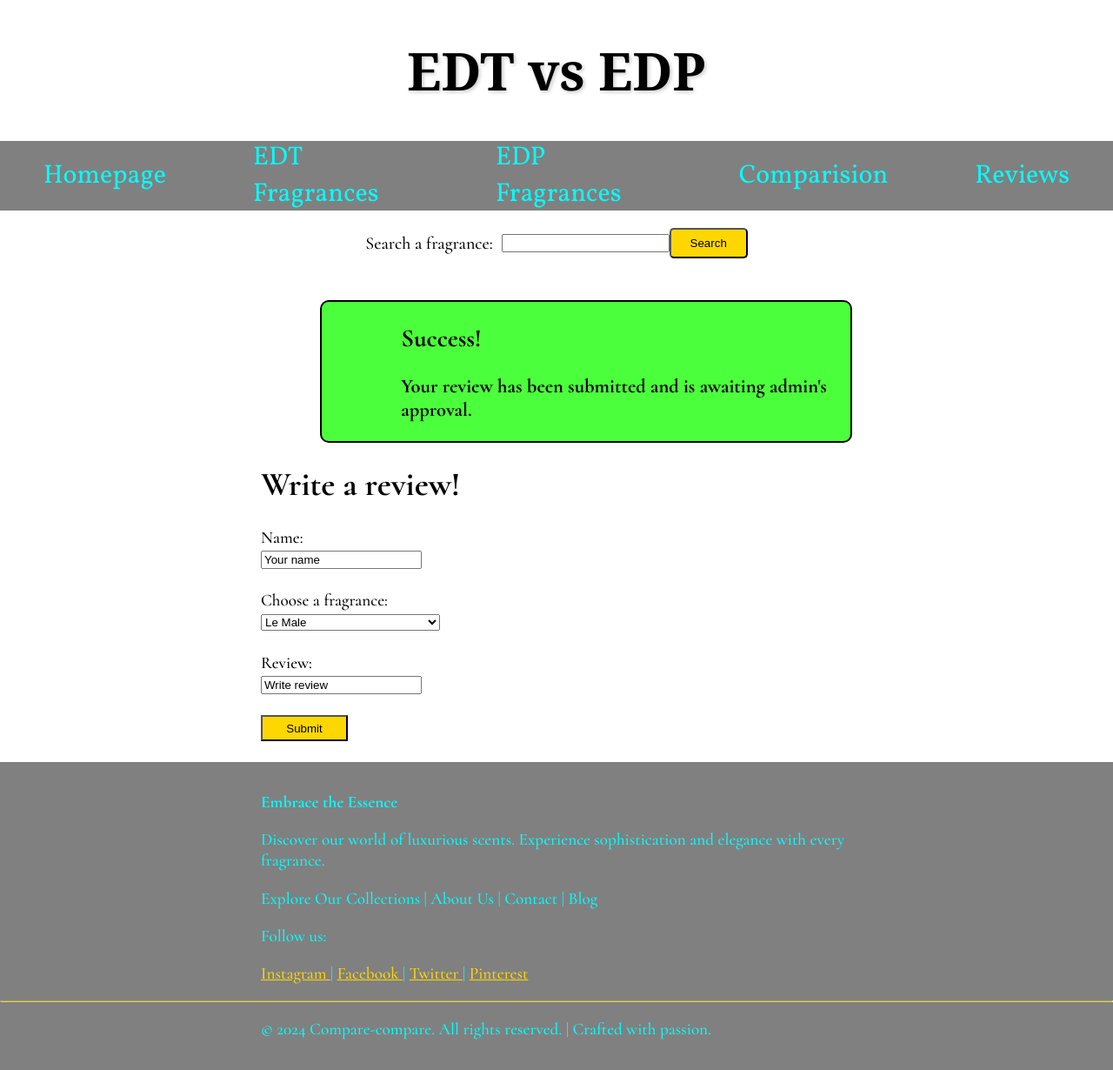
After one commit to kos1070sc/fragrance, a Flask app: template templates/review_submit.html in a window 1280 px wide. The commit adds this page. Shown: the whole page at 87% size. Run offline with Flask 3, Linux system fonts and the light colour scheme; the template is opened without the code that fills it, so the values that code supplies are empty.

Commit message:
success message!!!!!!

```diff
--- a/routes.py
+++ b/routes.py
@@ -151,7 +151,7 @@ def submit_review():
         # insert responese into the database
         connection.commit()
         connection.close()
-        return redirect(url_for("form"))
+        return render_template("review_submit.html")
         # redirects the user back to the form page
 
 
--- a/static/style.css
+++ b/static/style.css
@@ -320,6 +320,7 @@ body{
   border-radius: 10px;
   box-shadow: 3px 3px;
   width: auto;
+  margin-right: 15%;
 }
 
 .reviews p{
@@ -357,3 +358,28 @@ body{
 .submit:hover{
   background-color: rgb(255, 230, 91);
 }
+
+
+
+
+/* review_success.html */
+.success{
+  margin-left: 10%;
+  border-width: 2px;
+  border-style: solid;
+  border-color: black;
+  border-radius: 10px;
+  background-color: rgb(76, 255, 60);
+  opacity: 0;
+  /* Set the initial opacity to 0 to make the title fade in*/
+  animation: fadein ease-in forwards;
+  animation-duration: 2s;
+}
+
+.success h3{
+  padding-left: 15%;
+}
+
+.success h2{
+  padding-left: 15%;
+}
--- /dev/null
+++ b/templates/review_submit.html
@@ -0,0 +1,55 @@
+{%extends "layout.html"%}
+{%block content%}
+
+
+
+<br><br>
+<div class = "success">
+    <h2>Success!</h2>
+    <h3>Your review has been submitted and is awaiting admin's approval.</h3>
+</div>
+
+<h1>Write a review!</h1>
+
+<form action="/submit_review" method = "POST">
+    <label for="username">Name:</label>
+    <br>
+    <input type="text" id = "username" name = "username" value = "Your name" minlength = "1" maxlength="30">
+    <br><br>
+
+    <label for="fragrance">Choose a fragrance:</label>
+    <br>
+    <select name="fid" id="fid">
+
+        <option value="1">Le Male</option>
+        <option value="2">Le Male Le Parfum</option>
+        <option value="3">Eros Eau de Toilette </option>
+        <option value="4">Eros Eau de Parfum</option>
+        <option value="5">Bleu de Chanel Eau de Toilette</option>
+        <option value="6">Bleu de Chanel Eau de Parfum</option>
+        <option value="7">Acqua di Giò</option>
+        <option value="8">Acqua di Giò Profumo</option>
+        <option value="9">Sauvage Eau de Toillette</option>
+        <option value="10">Sauvage Eau de Parfum</option>
+        <option value="11">Light Blue Pour Homme</option>
+        <option value="12">Light Blue Intense</option>
+
+
+    </select>
+    <br><br>
+
+
+    <label for="review">Review:</label>
+    <br>
+    <input type="text" id = "review" name = "review" value = "Write review" maxlength="500">
+    <br><br>
+    <input type="submit" value = "Submit" class = "submit">
+    <br><br>
+</form>
+
+
+
+
+
+
+{%endblock%}
```
Also changed, not shown: fragrance.db.
